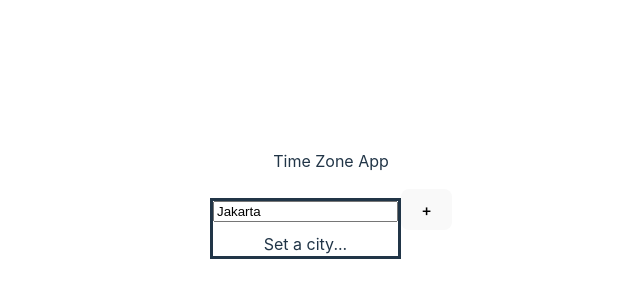
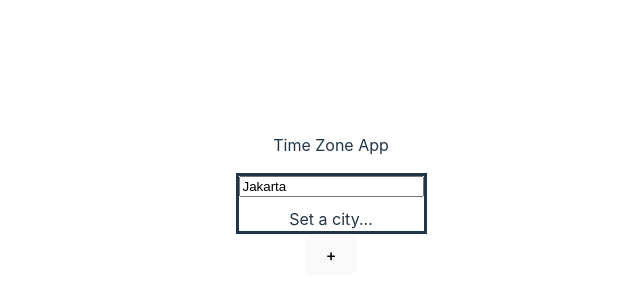
Before and after one commit to jabrij93/revision-react, a React (Vite) app: page / in a window 1280 px wide. Shown: the part 204-504 px from the top of the page, without its empty margins (309-949 px from the left). Built offline with nearby package versions, Linux system fonts and the light colour scheme; no server answers.

Commit message:
added <br/> and cleanup css

```diff
--- a/src/index.css
+++ b/src/index.css
@@ -75,7 +75,3 @@ button:focus-visible {
   gap: 10px;
   border: solid;
 }
-
-.addTimezone {
-  display: inline;
-}
```
Also changed, not shown: src/App.jsx (+4 -4 lines).
